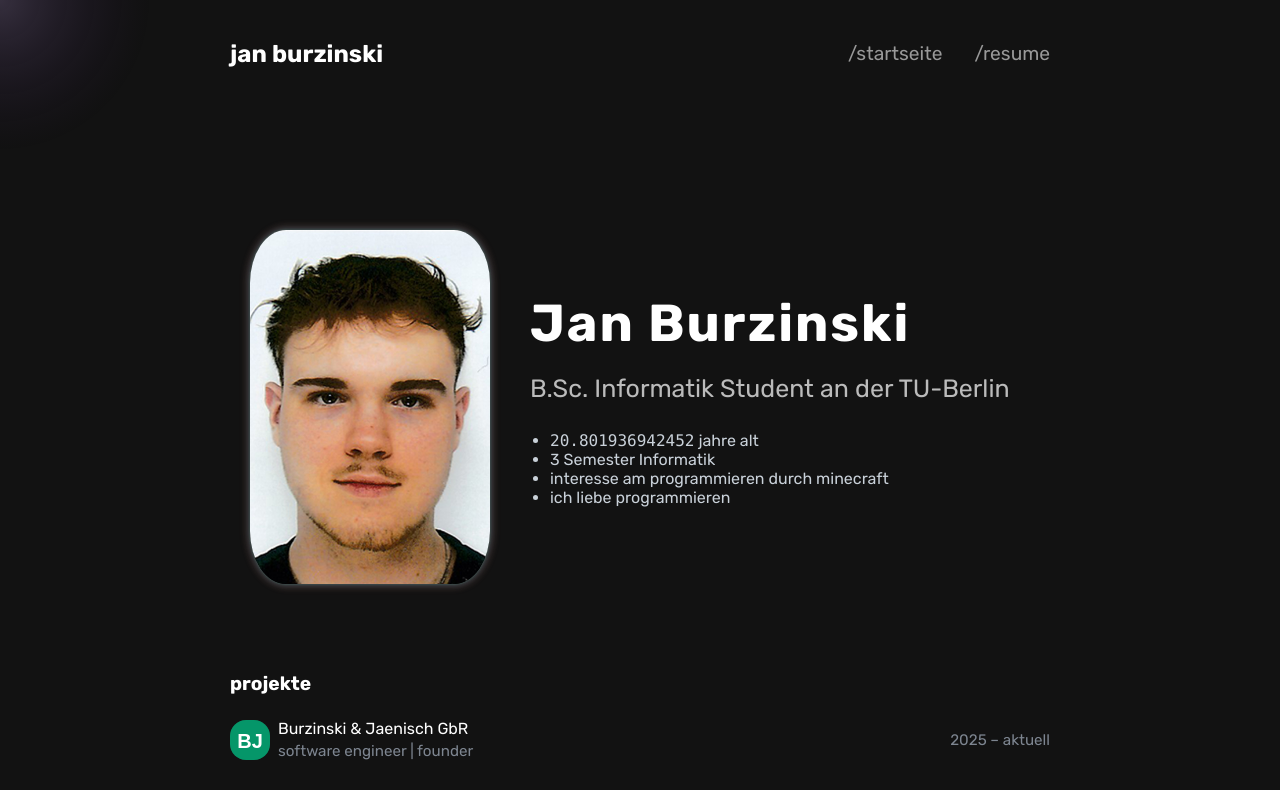
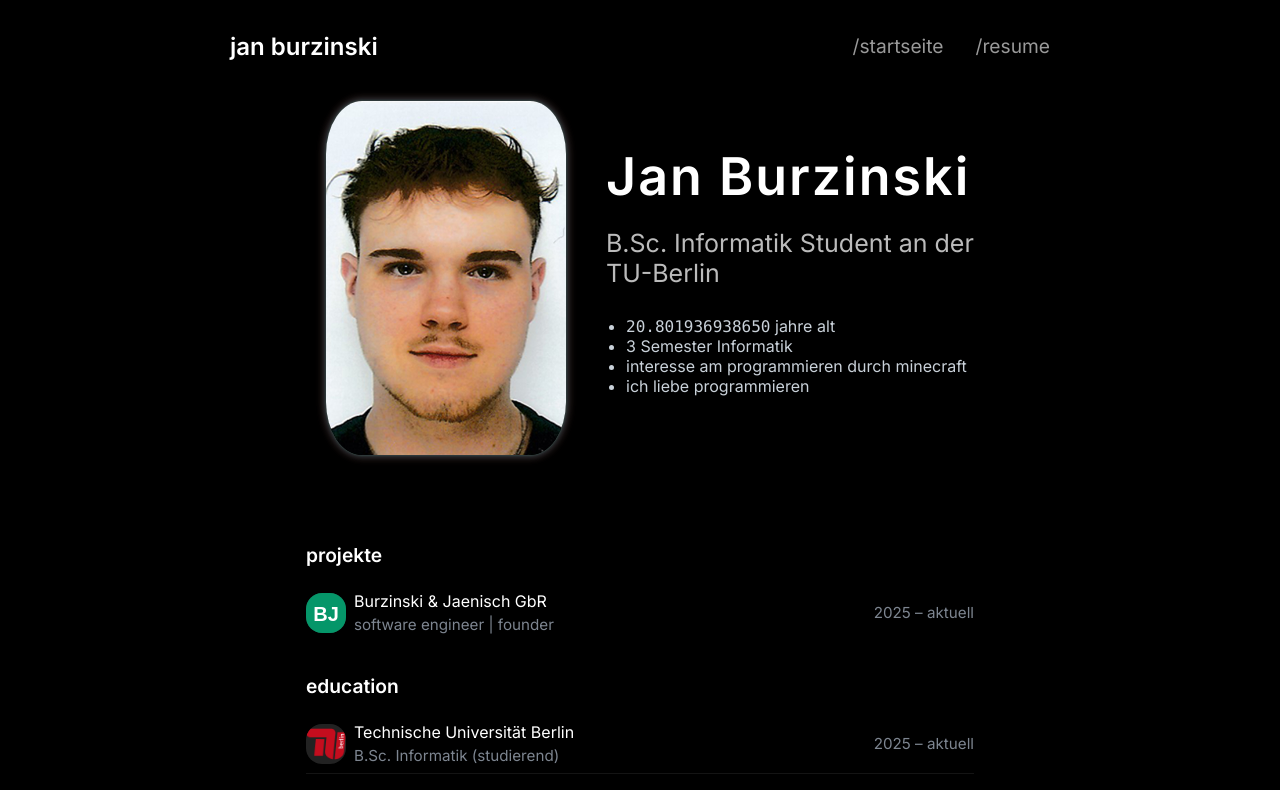
Before and after one commit to janburzinski/janburzinski.de, a SvelteKit app in the folder web/: page / in a window 1280 px wide. Shown: the top 790 px of the page. Built offline with nearby package versions, Linux system fonts and the light colour scheme.

Commit message:
refactor: global design overhaul - new fonts, styling, removed Databuddy

```diff
--- a/web/src/app.html
+++ b/web/src/app.html
@@ -73,6 +73,13 @@
 				"description": "B.Sc. Informatik Student an der TU Berlin, spezialisiert auf Web- und Softwareentwicklung"
 			}
 		</script>
+
+		<!-- Analytics -->
+		<script
+			defer
+			src="https://ana.bejanic.de/script.js"
+			data-website-id="61fc9396-f8c7-4cf6-bf1d-727b95b63dd8"
+		></script>
 	</head>
 
 	<body data-sveltekit-preload-data="hover">
--- a/web/src/routes/+layout.svelte
+++ b/web/src/routes/+layout.svelte
@@ -10,12 +10,8 @@
 
 	export let data;
 
-	$: title = data.title
-		? `${data.title} - Jan Burzinski`
-		: 'Jan Burzinski - Informatik Student & Entwickler';
-	$: description =
-		data.description ||
-		'B.Sc. Informatik Student an der TU Berlin. Spezialisiert auf Web- und Softwareentwicklung.';
+	$: title = data.title ? `${data.title} - Jan Burzinski` : 'Jan Burzinski';
+	$: description = data.description || 'B.Sc. Informatik Student an der TU Berlin.';
 </script>
 
 <svelte:head>
@@ -23,44 +19,43 @@
 	<meta name="description" content={description} />
 	<style>
 		:root {
-			font-family: 'Rubik', 'Inter', sans-serif;
+			font-family:
+				'Inter',
+				-apple-system,
+				BlinkMacSystemFont,
+				'Segoe UI',
+				Roboto,
+				sans-serif;
 			color: #fff;
-			background-color: #121212;
+			background-color: #000;
+			-webkit-font-smoothing: antialiased;
+			scroll-behavior: auto;
+		}
+		body {
+			margin: 0;
+			padding: 0;
 		}
 	</style>
 	<link rel="preconnect" href="https://fonts.googleapis.com" />
 	<link rel="preconnect" href="https://fonts.gstatic.com" crossorigin="anonymous" />
 	<link
-		href="https://fonts.googleapis.com/css2?family=Oswald:wght@200..700&family=Public+Sans:ital,wght@0,100..900;1,100..900&family=Rubik:ital,wght@0,300..900;1,300..900&family=Ubuntu:ital,wght@0,300;0,400;0,500;0,700;1,300;1,400;1,500;1,700&display=swap"
+		href="https://fonts.googleapis.com/css2?family=Inter:wght@400;500;600&family=JetBrains+Mono:wght@400;500&display=swap"
 		rel="stylesheet"
 	/>
-	<script
-		src="https://cdn.databuddy.cc/databuddy.js"
-		data-client-id="zRRQcV1-4tCaDAE_xzhOk"
-		data-track-hash-changes="true"
-		data-track-attributes="true"
-		data-track-outgoing-links="true"
-		data-track-interactions="true"
-		data-track-engagement="true"
-		data-track-scroll-depth="true"
-		data-track-exit-intent="true"
-		data-track-bounce-rate="true"
-		data-track-web-vitals="true"
-		data-track-errors="true"
-		data-enable-batching="true"
-		crossOrigin="anonymous"
-		async
-	></script>
 </svelte:head>
-
-<svelte:body />
 
 <Navbar />
 
-<BackgroundEffect />
-
-<Sidebar />
-
-<slot />
+<main class="content">
+	<slot />
+</main>
 
 <Footer />
+
+<style>
+	.content {
+		max-width: 700px;
+		margin: 0 auto;
+		padding: 2rem 1rem;
+	}
+</style>
```
